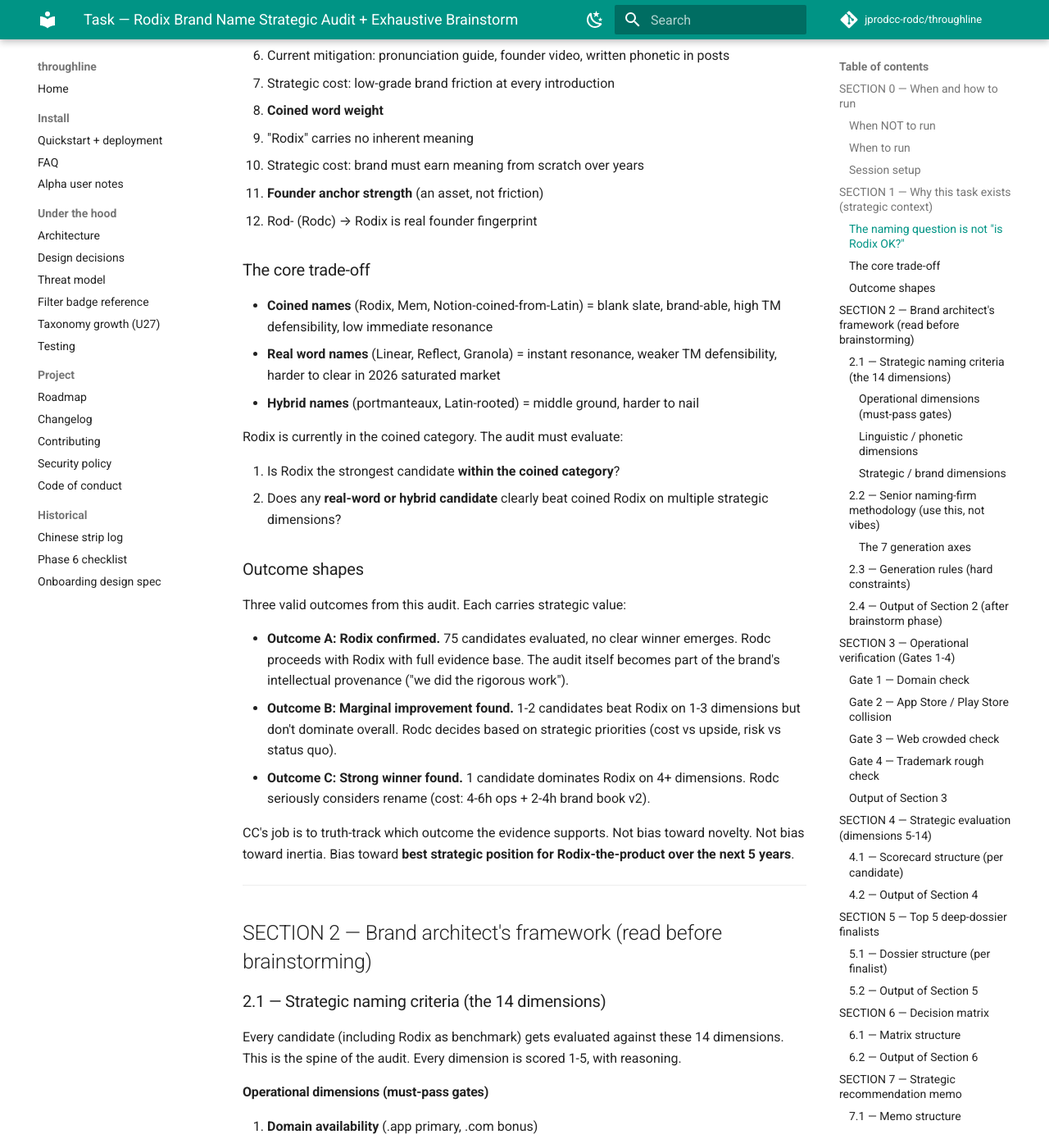
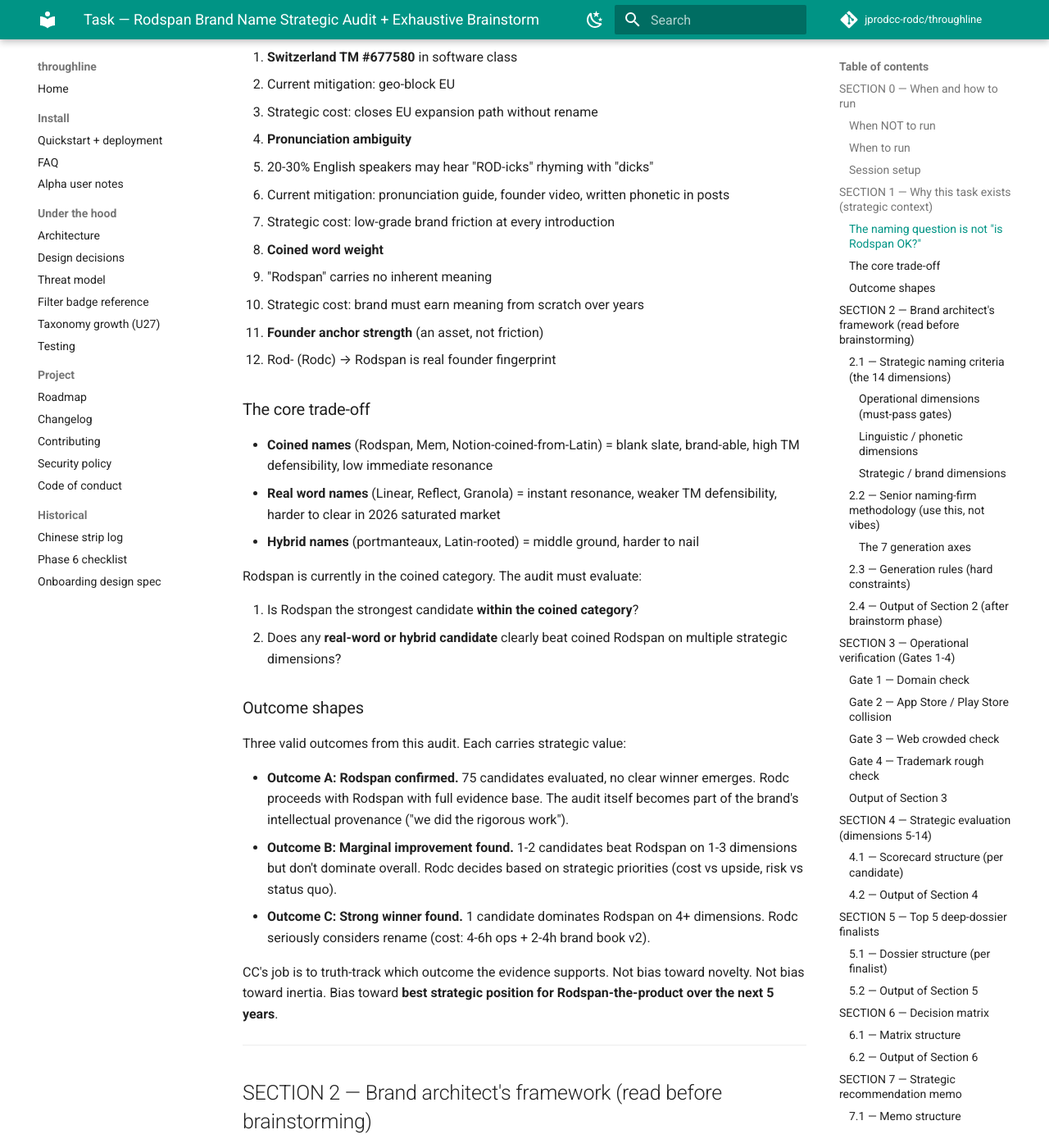
Before and after one commit to jprodcc-rodc/throughline, an MkDocs documentation site: the page built from docs/superpowers/tasks/brand-name-strategic-audit.md, in a window 1280 px wide and 1400 px high, scrolled down 1756 px. Shown: the whole window at 82% size. Built offline with MkDocs 1.6.1 and Material for MkDocs 9.7.7, drawn with Linux system fonts in a browser that asks for light colours; comment, search, counter and statistics services are not loaded; some of the changed text lies outside the part shown.

Commit message:
rename(§A.9): brand-name-strategic-audit.md (with header note pointing to audit artifacts) + marketing-site-design.md + web-product-design.md (find-replace + brainstorm.md filename ref updates)
Co-Authored-By: Claude Opus 4.7 (1M context) <noreply@anthropic.com>

````diff
--- a/docs/superpowers/tasks/brand-name-strategic-audit.md
+++ b/docs/superpowers/tasks/brand-name-strategic-audit.md
@@ -1,4 +1,6 @@
-# Task — Rodix Brand Name Strategic Audit + Exhaustive Brainstorm
+# Task — Rodspan Brand Name Strategic Audit + Exhaustive Brainstorm
+
+> **Note 2026-05-04:** This task spec was the input that produced the Rodspan rename. Original references to Rodix as benchmark are preserved in audit artifacts at `docs/superpowers/branding/name-audit/`. The audit memo at `docs/superpowers/branding/name-audit/00-RECOMMENDATION-MEMO.md` recommends Rodspan (locked 2026-05-03 by Rodc); see also `docs/superpowers/tasks/rodix-to-rodspan-rename.md` for the rename execution spec.
 
 > **Recipient:** CC (Claude Code, fresh session strongly recommended)
 > **Author:** External Opus, written from the perspective of a senior brand
@@ -22,7 +24,7 @@
 - During Rodc's autonomous shift (this is independent strategic work, not
   ops integration)
 - If Rodc has not yet reviewed strategic-memo from autonomous shift
-- If Rodc has explicitly committed to Rodix and closed the question
+- If Rodc has explicitly committed to Rodspan and closed the question
 
 ### When to run
 
@@ -57,16 +59,16 @@ Output goes to `docs/superpowers/branding/name-audit/`.
 
 ## SECTION 1 — Why this task exists (strategic context)
 
-### The naming question is not "is Rodix OK?"
+### The naming question is not "is Rodspan OK?"
 
 The real question is structural:
 
-> "Given Rodix's strategic ambition (cross-model memory layer, anti-vendor
+> "Given Rodspan's strategic ambition (cross-model memory layer, anti-vendor
 > stance, founder-driven brand, $X pricing, English-international Phase 1
 > with EU expansion possible Phase 2-3), what naming choice maximizes
 > 5-year strategic optionality and brand defensibility?"
 
-Rodix the current name has **known frictions**:
+Rodspan the current name has **known frictions**:
 
 1. **Switzerland TM #677580** in software class
    - Current mitigation: geo-block EU
@@ -77,44 +79,44 @@ Rodix the current name has **known frictions**:
      phonetic in posts
    - Strategic cost: low-grade brand friction at every introduction
 3. **Coined word weight**
-   - "Rodix" carries no inherent meaning
+   - "Rodspan" carries no inherent meaning
    - Strategic cost: brand must earn meaning from scratch over years
 4. **Founder anchor strength** (an asset, not friction)
-   - Rod- (Rodc) → Rodix is real founder fingerprint
+   - Rod- (Rodc) → Rodspan is real founder fingerprint
 
 ### The core trade-off
 
-- **Coined names** (Rodix, Mem, Notion-coined-from-Latin) = blank slate,
+- **Coined names** (Rodspan, Mem, Notion-coined-from-Latin) = blank slate,
   brand-able, high TM defensibility, low immediate resonance
 - **Real word names** (Linear, Reflect, Granola) = instant resonance,
   weaker TM defensibility, harder to clear in 2026 saturated market
 - **Hybrid names** (portmanteaux, Latin-rooted) = middle ground, harder
   to nail
 
-Rodix is currently in the coined category. The audit must evaluate:
+Rodspan is currently in the coined category. The audit must evaluate:
 
-1. Is Rodix the strongest candidate **within the coined category**?
-2. Does any **real-word or hybrid candidate** clearly beat coined Rodix
+1. Is Rodspan the strongest candidate **within the coined category**?
+2. Does any **real-word or hybrid candidate** clearly beat coined Rodspan
    on multiple strategic dimensions?
 
 ### Outcome shapes
 
 Three valid outcomes from this audit. Each carries strategic value:
 
-- **Outcome A: Rodix confirmed.** 75 candidates evaluated, no clear winner
-  emerges. Rodc proceeds with Rodix with full evidence base. The audit
+- **Outcome A: Rodspan confirmed.** 75 candidates evaluated, no clear winner
+  emerges. Rodc proceeds with Rodspan with full evidence base. The audit
   itself becomes part of the brand's intellectual provenance ("we did the
   rigorous work").
-- **Outcome B: Marginal improvement found.** 1-2 candidates beat Rodix on
+- **Outcome B: Marginal improvement found.** 1-2 candidates beat Rodspan on
   1-3 dimensions but don't dominate overall. Rodc decides based on
   strategic priorities (cost vs upside, risk vs status quo).
-- **Outcome C: Strong winner found.** 1 candidate dominates Rodix on 4+
+- **Outcome C: Strong winner found.** 1 candidate dominates Rodspan on 4+
   dimensions. Rodc seriously considers rename (cost: 4-6h ops + 2-4h
   brand book v2).
 
 CC's job is to truth-track which outcome the evidence supports. Not bias
 toward novelty. Not bias toward inertia. Bias toward **best strategic
-position for Rodix-the-product over the next 5 years**.
+position for Rodspan-the-product over the next 5 years**.
 
 ---
 
@@ -122,7 +124,7 @@ position for Rodix-the-product over the next 5 years**.
 
 ### 2.1 — Strategic naming criteria (the 14 dimensions)
 
-Every candidate (including Rodix as benchmark) gets evaluated against
+Every candidate (including Rodspan as benchmark) gets evaluated against
 these 14 dimensions. This is the spine of the audit. Every dimension is
 scored 1-5, with reasoning.
 
@@ -140,19 +142,19 @@ scored 1-5, with reasoning.
 6. **Spellability from sound** (can a stranger spell it correctly when
    heard?)
 7. **Cross-cultural phonetic safety** (no rude meaning in EN/ES/FR/DE/
-   ZH-Mandarin/JA — Rodix's plausible markets)
+   ZH-Mandarin/JA — Rodspan's plausible markets)
 8. **Sound symbolism / phonosemantics** (does the sound feel like the
    product? E.g., hard consonants for sharp/precise; soft for warm/safe)
 
 #### Strategic / brand dimensions
 
-9. **Archetype fit** (vs Rodix's archetype from brand-book-v1.md)
+9. **Archetype fit** (vs Rodspan's archetype from brand-book-v1.md)
 10. **Voice fit** (does it pair naturally with Rodc's friends-intro
     voice — short paragraphs, parentheticals, anti-marketing?)
 11. **Category positioning** (does it signal "thinking partner" vs "AI
     productivity tool" vs "note app"? Where does it land?)
 12. **5-year strategic coherence** (in 2031 when LLMs are commodity, does
-    this name still describe what Rodix is?)
+    this name still describe what Rodspan is?)
 13. **Defensibility / uniqueness** (how hard is it for a competitor to
     create brand confusion? high uniqueness = low confusion risk)
 14. **Founder + acquisition fit** (does it work in HN post titles, Twitter
@@ -194,13 +196,13 @@ ground, anchor
 Latin/Greek: dominus, proprius, custos, fundus, radix
 
 **Axis 6 — Spine of conversation / through-line semantic field**
-(closest to Rodix's actual mechanism — explicit in friends-intro)
+(closest to Rodspan's actual mechanism — explicit in friends-intro)
 Words and roots: through, across, between, after, since, after-, post-,
 over-, mid-, span
 Latin/Greek: trans-, inter-, per-, mediam
 
 **Axis 7 — Founder anchor (Rod- / Rodc-derived)**
-Rodc's pseudonym. The current Rodix uses this. Generate 10 alternatives
+Rodc's pseudonym. The current Rodspan uses this. Generate 10 alternatives
 keeping the Rod- anchor with different suffixes:
 Rodway, Rodspan, Rodline, Rodweave, Rodanchor, Rodtrail, Rodare, Rodare,
 Rodvale, Rodtide
@@ -220,7 +222,7 @@ list. Anything failing is silently dropped, not added with a flag.
    Heptabase / Notion / Linear / Granola / Vellum / Spine / Throughline
    etc. are pre-eliminated)
 7. No phonetic adjacency to slurs or rude words in EN/ES/FR/DE
-8. Compatible with Rodix's archetype (don't generate "Quirkpop" if
+8. Compatible with Rodspan's archetype (don't generate "Quirkpop" if
    archetype is Sage)
 
 ### 2.4 — Output of Section 2 (after brainstorm phase)
@@ -253,7 +255,7 @@ Format:
 [... all 7 axes ...]
 
 ## After dedup: 75 unique candidates.
-## Plus benchmark: Rodix (current).
+## Plus benchmark: Rodspan (current).
 ## Total in pool: 76.
 ```
 
@@ -266,7 +268,7 @@ strategic evaluation. Run efficiently — most candidates will fail Gate 1.
 
 ### Gate 1 — Domain check
 
-For each candidate (76 total including Rodix benchmark):
+For each candidate (76 total including Rodspan benchmark):
 
 - `{name}.app` — primary
 - `{name}.com` — premium check
@@ -342,7 +344,7 @@ Format:
 # Operational Gate Verification — Generated 2026-XX-XX
 
 ## Summary
-- 76 candidates entered (75 + Rodix benchmark)
+- 76 candidates entered (75 + Rodspan benchmark)
 - N passed all 4 gates → "Operationally clear"
 - N passed 3/4 → "Maybe (1 issue)"
 - N eliminated → "OUT"
@@ -363,12 +365,12 @@ Format:
 [... per candidate ...]
 
 ## Operationally Clear list (advance to Section 4 strategic eval)
-- Rodix
+- Rodspan
 - Stranda
 - [list of N candidates passing all 4 gates]
 ```
 
-Expected outcome: 8-20 candidates pass all 4 gates. Rodix should pass
+Expected outcome: 8-20 candidates pass all 4 gates. Rodspan should pass
 (known clean except Switzerland TM in software class — note this honestly,
 not flag-OUT since it's acknowledged + mitigated).
 
@@ -420,7 +422,7 @@ For each candidate, produce a **scorecard**.
 - Soft consonants (l, m, n) = warm/calm
 - Front vowels (i, e) = small/sharp/quick
 - Back vowels (o, u) = large/slow/heavy
-- Does the sound match Rodix's archetype + product feel?
+- Does the sound match Rodspan's archetype + product feel?
 - Score reasoning: [...]
 
 ### Strategic / Brand (Dimensions 9-14)
@@ -439,25 +441,25 @@ For each candidate, produce a **scorecard**.
 - Score reasoning: [...]
 
 **11. Category positioning** — score 1-5
-- Where does this name place Rodix in the market?
+- Where does this name place Rodspan in the market?
   - "AI productivity tool" (low strategic value)
   - "AI memory tool" (cliché in 2026)
-  - "Thinking partner" (Rodix's chosen position)
+  - "Thinking partner" (Rodspan's chosen position)
   - "Knowledge tool" (broader, less differentiated)
   - Other: [...]
 - Score reasoning: [...]
 
 **12. 5-year coherence** — score 1-5
-- In 2031 when LLMs are commodity, does this name describe what Rodix
+- In 2031 when LLMs are commodity, does this name describe what Rodspan
   is? Or does it lock into a 2026 vintage?
-- Stress-test: imagine Rodix in 2031 with active recall + 4 fields
+- Stress-test: imagine Rodspan in 2031 with active recall + 4 fields
   remaining the core mechanism. Does the name still fit?
 - Score reasoning: [...]
 
 **13. Defensibility / uniqueness** — score 1-5
 - How hard is it for a competitor to create brand confusion?
 - Generic real word (e.g. "Recall") = low defensibility
-- Distinctive coined word (e.g. "Rodix") = high defensibility
+- Distinctive coined word (e.g. "Rodspan") = high defensibility
 - Score reasoning: [...]
 
 **14. Founder + acquisition fit** — score 1-5
@@ -474,9 +476,9 @@ For each candidate, produce a **scorecard**.
 - Top 3 strengths: [list]
 - Top 3 weaknesses: [list]
 
-### vs Rodix benchmark
-- Beats Rodix on: [list of dimensions]
-- Loses to Rodix on: [list of dimensions]
+### vs Rodspan benchmark
+- Beats Rodspan on: [list of dimensions]
+- Loses to Rodspan on: [list of dimensions]
 - Net verdict: [clearly better / marginal / worse]
 ```
 
@@ -491,9 +493,9 @@ All Operationally Clear candidates' full scorecards.
 ## SECTION 5 — Top 5 deep-dossier finalists
 
 After Section 4, identify the top 5 candidates by **composite strategic
-score**. Rodix is automatically included as benchmark (so 5 total =
-Rodix + 4 alternatives if they exist, or 5 alternatives if they all
-clearly beat Rodix).
+score**. Rodspan is automatically included as benchmark (so 5 total =
+Rodspan + 4 alternatives if they exist, or 5 alternatives if they all
+clearly beat Rodspan).
 
 For each finalist, produce a **mini brand-book** dossier.
 
@@ -539,7 +541,7 @@ For each: does it land? does it feel natural?
 - Social handle: @{name}
 
 ## Strategic positioning
-- Where this name positions Rodix in the market vs Mem / Reflect / Tana
+- Where this name positions Rodspan in the market vs Mem / Reflect / Tana
   / Notion / Granola / Vellum
 - What competitors will struggle to claim
 - What competitors might still claim despite this name
@@ -553,7 +555,7 @@ For each: does it land? does it feel natural?
 - Acquisition risks (if specific channels resist this name)
 
 ## 5-year strategic test
-Imagine Rodix as {Name} in 2031:
+Imagine Rodspan as {Name} in 2031:
 - 50,000 paid users
 - LLM commodity environment
 - 5 cross-model providers integrated
@@ -564,7 +566,7 @@ Does {Name} still describe the product?
 Does it still feel like Rodc's brand?
 Has it accumulated meaning, or fought against headwinds?
 
-## Rename cost analysis (if not Rodix)
+## Rename cost analysis (if not Rodspan)
 If chosen, the rename impact:
 - Friends-intro: 5 minutes find-replace
 - Tonight-instructions.md: 5 minutes find-replace
@@ -579,7 +581,7 @@ If chosen, the rename impact:
 - Total: 4-7 hours (CC autonomous + Rodc review)
 
 ## Founder ownership test
-Rodc's anonymous founder identity is "Rodc". Current product = Rodix
+Rodc's anonymous founder identity is "Rodc". Current product = Rodspan
 (Rodc + ix). For this finalist:
 - Does the name still feel founder-fingerprinted?
 - Is the founder anchor important to keep, or can the product name
@@ -629,7 +631,7 @@ recommendation)
 
 | Candidate | Op | Lng | Strat | Total | Notes |
 |---|---|---|---|---|---|
-| Rodix | 18/20 | 12/16 | 25/35 | 55/71 | TM-Switzerland known |
+| Rodspan | 18/20 | 12/16 | 25/35 | 55/71 | TM-Switzerland known |
 | {Name 2} | 19/20 | 14/16 | 28/35 | 61/71 | beats on category + 5yr |
 | {Name 3} | ... | ... | ... | ... | ... |
 
@@ -670,15 +672,15 @@ to founder. 1500-2500 words.
 
 ## TL;DR (3 sentences)
 
-[Verdict in 3 sentences. Either: "Rodix is the strongest option after
+[Verdict in 3 sentences. Either: "Rodspan is the strongest option after
 exhaustive evaluation. Keep it." OR "Candidate X is significantly
 stronger on N dimensions. Recommend rename for Phase 1." OR "Top 2
-candidates marginally outperform Rodix; decision is judgment call.
+candidates marginally outperform Rodspan; decision is judgment call.
 See Section 4 for trade-offs."]
 
 ## 1. The strategic question and how I framed it
 
-[Restate the strategic question (not "is Rodix OK"). Establish that 14
+[Restate the strategic question (not "is Rodspan OK"). Establish that 14
 dimensions × 76 candidates is the truth-tracking framework, not vibes.]
 
 ## 2. Methodology
@@ -689,29 +691,29 @@ EU TM check is best-effort, not lawyer-grade.]
 
 ## 3. What the data says
 
-[2-3 paragraphs. The actual finding. If Rodix wins, why. If a candidate
+[2-3 paragraphs. The actual finding. If Rodspan wins, why. If a candidate
 wins, why. Specific numbers from decision matrix.]
 
 ## 4. The top 3 candidates compared
 
-[Side-by-side comparison of top 3 (including Rodix as benchmark).
+[Side-by-side comparison of top 3 (including Rodspan as benchmark).
 Tabular if useful.]
 
 ## 5. Rename economics (if relevant)
 
-[If a candidate beats Rodix, what's the cost of switching? Time
+[If a candidate beats Rodspan, what's the cost of switching? Time
 estimate. Brand momentum loss. Founder identity shift.]
 
 ## 6. The recommendation
 
-[Specific action. "Keep Rodix" OR "Rename to {X}" OR "Rodc judgment
-call between Rodix and {X} based on EU expansion priority"]
+[Specific action. "Keep Rodspan" OR "Rename to {X}" OR "Rodc judgment
+call between Rodspan and {X} based on EU expansion priority"]
 
-## 7. What this audit changed about understanding Rodix
+## 7. What this audit changed about understanding Rodspan
 
-[Even if Rodix wins, the audit produces meta-insights. E.g., "Rodix's
-strength is uniqueness in a saturated market" or "Rodix's pronunciation
-risk is real but mitigatable" or "Rodix is suboptimal for EU but
+[Even if Rodspan wins, the audit produces meta-insights. E.g., "Rodspan's
+strength is uniqueness in a saturated market" or "Rodspan's pronunciation
+risk is real but mitigatable" or "Rodspan is suboptimal for EU but
 geo-block strategy holds."]
 
 ## 8. Limitations and unknowns
@@ -770,25 +772,25 @@ This task has 3 known biases CC must actively resist.
 
 ### Bias 1: Novelty bias (find-a-winner)
 
-CC's natural tendency: produce a "better than Rodix" answer because that
+CC's natural tendency: produce a "better than Rodspan" answer because that
 feels like a successful task.
 
 **Mitigation:**
-- Default outcome is "Rodix remains best" unless clear evidence
-- Section 4 scorecards include "vs Rodix" comparison
-- Section 7 memo TL;DR can — and should, if true — say "Rodix wins"
-- A 12h audit producing "Rodix is best after rigorous evaluation" is
+- Default outcome is "Rodspan remains best" unless clear evidence
+- Section 4 scorecards include "vs Rodspan" comparison
+- Section 7 memo TL;DR can — and should, if true — say "Rodspan wins"
+- A 12h audit producing "Rodspan is best after rigorous evaluation" is
   full-credit success
 
 ### Bias 2: Inertia bias (find-a-reason-to-keep)
 
-The opposite. CC privileges Rodix because it's incumbent.
+The opposite. CC privileges Rodspan because it's incumbent.
 
 **Mitigation:**
-- Rodix is scored against the same 14 dimensions as all 75 candidates
-- Rodix's known issues (pronunciation, Switzerland TM) are honestly
+- Rodspan is scored against the same 14 dimensions as all 75 candidates
+- Rodspan's known issues (pronunciation, Switzerland TM) are honestly
   reflected in scores
-- Section 5 dossier for Rodix is written with same critical lens as
+- Section 5 dossier for Rodspan is written with same critical lens as
   other finalists
 
 ### Bias 3: Vibe bias (sound matters too much)
@@ -843,9 +845,9 @@ docs/superpowers/branding/name-audit/
 
 ### Type C — Surface immediately
 
-- If Rodix's scorecard reveals a Gate failure CC didn't expect
-- If the top 5 finalists are all marginally weaker than Rodix
-- If the top 5 finalists all dominate Rodix on multiple dimensions
+- If Rodspan's scorecard reveals a Gate failure CC didn't expect
+- If the top 5 finalists are all marginally weaker than Rodspan
+- If the top 5 finalists all dominate Rodspan on multiple dimensions
   (suggests rename is high-value)
 - If 75 candidates is producing < 5 op-clear (suggests 2026 saturation
   is even worse than estimated)
@@ -853,7 +855,7 @@ docs/superpowers/branding/name-audit/
 ### Type D — Quality red flag
 
 - If CC notices itself padding scores to find a "winner"
-- If CC notices itself padding scores to keep Rodix winning
+- If CC notices itself padding scores to keep Rodspan winning
 - If composite scoring produces a robust winner that CC doesn't trust
   (sound check: read aloud, does it feel right?)
 
@@ -864,13 +866,13 @@ docs/superpowers/branding/name-audit/
 CC, you are running this audit as a senior brand architect would. That
 means:
 
-1. **Truth above novelty.** A 12h audit producing "Rodix wins on rigorous
+1. **Truth above novelty.** A 12h audit producing "Rodspan wins on rigorous
    evaluation" is full-credit work. Do not invent alternatives that
    don't earn their place.
 
 2. **Specificity over abstraction.** Don't write "this name has good
    archetype fit." Write "this name's hard-consonant onset and trochaic
-   stress pattern reinforces Rodix's Sage archetype's clarity-and-
+   stress pattern reinforces Rodspan's Sage archetype's clarity-and-
    precision register."
 
 3. **Conviction in recommendation.** The memo's TL;DR is a 3-sentence
@@ -896,14 +898,14 @@ decision affects every downstream asset: landing, marketing, video,
 docs, social, GitHub, domain, Twitter, support, brand book. A wrong
 name compounds friction. A right name compounds momentum.
 
-Rodc has invested significant work in Rodix. The audit's job is not to
+Rodc has invested significant work in Rodspan. The audit's job is not to
 respect that investment — it's to surface whether that investment is
 the right place for the next 5 years. Sunk cost should not anchor
 forward decisions.
 
-If after 12 hours the verdict is "Rodix is the best option discovered,"
+If after 12 hours the verdict is "Rodspan is the best option discovered,"
 that is a strong, defensible answer. If the verdict is "candidate X
-beats Rodix on N dimensions," that is also a strong answer.
+beats Rodspan on N dimensions," that is also a strong answer.
 
 What matters is **rigor + truth + clear recommendation**.
 
````
Also changed, not shown: docs/superpowers/specs/marketing-site-design.md (+4 -4 lines), docs/superpowers/specs/web-product-design.md (+8 -8 lines).
